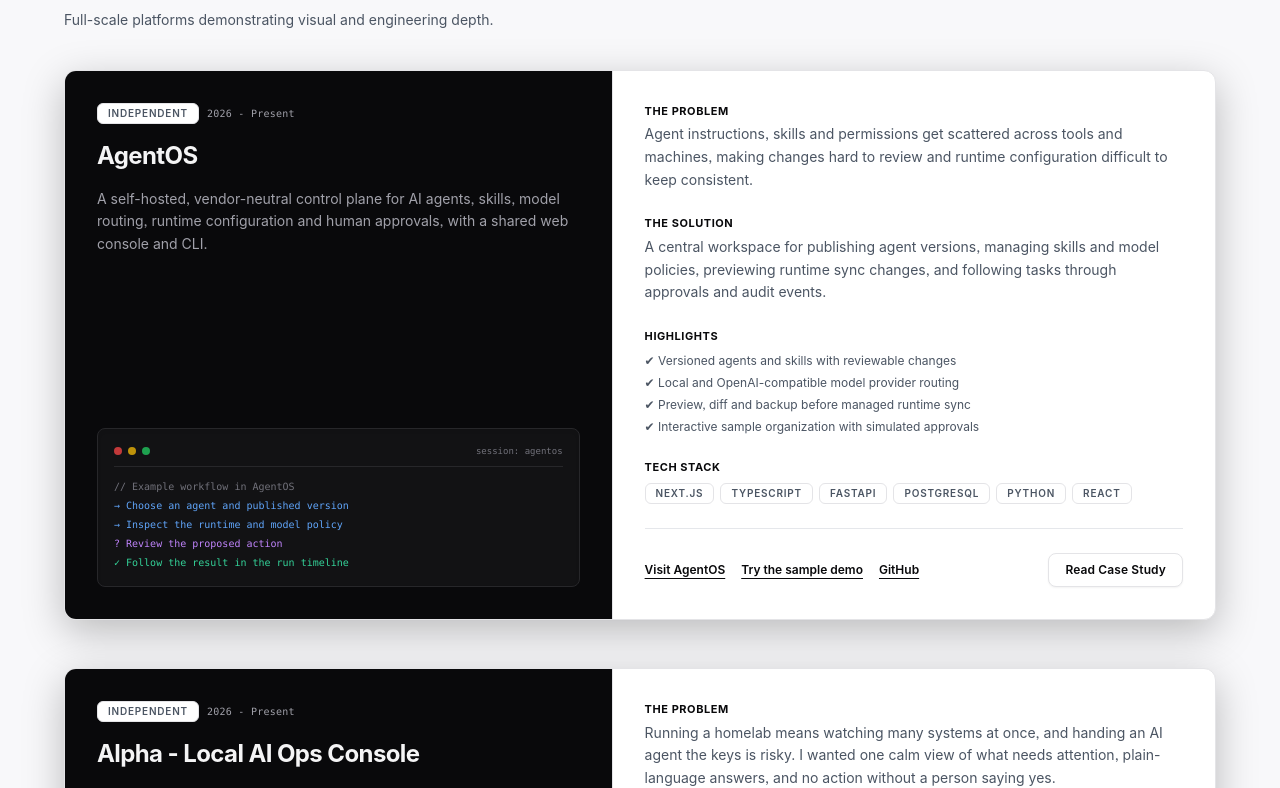
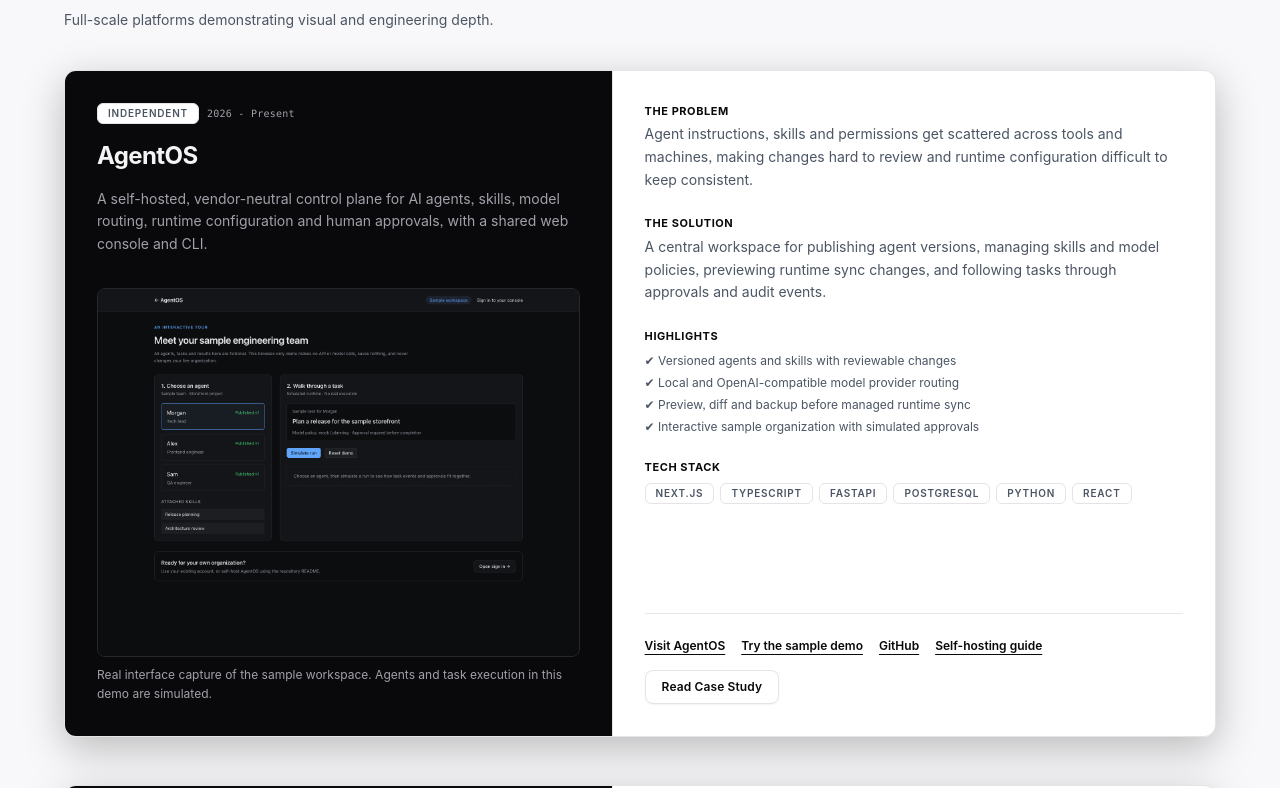
Before and after one commit to shashankshekhar2909/shashank-profile-updated, a Next.js app: page / in a window 1280 px wide. Shown: the part 2294-3082 px from the top of the page. Built offline with nearby package versions, Linux system fonts and the light colour scheme; no server answers.

Commit message:
feat(portfolio): showcase AgentOS with real screenshot and setup walkthrough

```diff
--- a/app/page.tsx
+++ b/app/page.tsx
@@ -1,4 +1,5 @@
 import Link from "next/link";
+import Image from "next/image";
 import type { Metadata } from "next";
 import site from "@/content/site.json";
 import articlesData from "@/content/articles.json";
@@ -262,8 +263,16 @@
                   <p className="text-sm leading-relaxed text-zinc-400">{product.summary}</p>
                 </div>
 
+                {product.image && (
+                  <figure className="mt-8">
+                    <Link href={`/projects/${product.slug}`}>
+                      <Image src={product.image.src} alt={product.image.alt} width={product.image.width} height={product.image.height} unoptimized className="h-auto w-full rounded-lg border border-zinc-800" />
+                    </Link>
+                    {product.image.caption && <figcaption className="mt-2 text-xs leading-relaxed text-zinc-400">{product.image.caption}</figcaption>}
+                  </figure>
+                )}
                 {/* CSS Generated Dashboard Layout Mockup */}
-                {product.mockup && (
+                {!product.image && product.mockup && (
                   <div className="mt-8 rounded-lg border border-zinc-800 bg-zinc-900/60 p-4 font-mono text-[10px] text-zinc-400 select-none shadow-inner" aria-hidden="true">
                     <div className="flex items-center justify-between border-b border-zinc-800 pb-2 mb-3">
                       <div className="flex items-center gap-1.5">
--- a/app/projects/[slug]/page.tsx
+++ b/app/projects/[slug]/page.tsx
@@ -2,6 +2,7 @@
 import { getProjectBySlug, getProjectSlugs } from "@/lib/projects";
 import type { Metadata } from "next";
 import Link from "next/link";
+import Image from "next/image";
 
 interface ProjectPageProps {
   params: { slug: string };
@@ -103,6 +104,13 @@
         )}
       </section>
 
+      {project.image && (
+        <figure>
+          <Image src={project.image.src} alt={project.image.alt} width={project.image.width} height={project.image.height} unoptimized className="h-auto w-full rounded-xl border border-mist" />
+          {project.image.caption && <figcaption className="mt-3 text-sm leading-relaxed text-graphite">{project.image.caption}</figcaption>}
+        </figure>
+      )}
+
       {/* Key Stats */}
       {project.stats && project.stats.length > 0 && (
         <section className="grid grid-cols-1 gap-4 sm:grid-cols-3">
--- a/components/ProjectCard.tsx
+++ b/components/ProjectCard.tsx
@@ -1,4 +1,5 @@
 import Link from "next/link";
+import Image from "next/image";
 import { Project } from "@/lib/projects";
 
 export default function ProjectCard({ project }: { project: Project }) {
@@ -18,6 +19,11 @@
         <p className="mt-3 text-sm leading-relaxed text-graphite">
           {project.summary}
         </p>
+        {project.image && (
+          <Link href={`/projects/${project.slug}`} className="mt-4 block">
+            <Image src={project.image.src} alt={project.image.alt} width={project.image.width} height={project.image.height} unoptimized className="h-auto w-full rounded-lg border border-mist" />
+          </Link>
+        )}
         {project.problem && (
           <p className="mt-3 text-sm leading-relaxed text-graphite">
             <span className="font-medium text-ink">Problem:</span> {project.problem}
--- a/content/projects/agentos.md
+++ b/content/projects/agentos.md
@@ -16,6 +16,12 @@
   - "Python"
   - "React"
 featured: true
+image:
+  src: "/images/projects/agentos-demo.png"
+  alt: "AgentOS sample workspace showing three fictional agents, attached skills and a simulated task."
+  width: 1440
+  height: 1100
+  caption: "Real interface capture of the sample workspace. Agents and task execution in this demo are simulated."
 summary: "A self-hosted, vendor-neutral control plane for AI agents, skills, model routing, runtime configuration and human approvals, with a shared web console and CLI."
 metaDescription: "AgentOS by Shashank Shekhar: a self-hosted AI agent control plane with versioned skills, model routing, runtime sync, approvals and an interactive sample demo."
 problem: "Agent instructions, skills and permissions get scattered across tools and machines, making changes hard to review and runtime configuration difficult to keep consistent."
@@ -50,6 +56,8 @@
     url: "https://agentos.buildwithshashank.com/demo"
   - label: "GitHub"
     url: "https://github.com/shashankshekhar2909/agentOs"
+  - label: "Self-hosting guide"
+    url: "https://github.com/shashankshekhar2909/agentOs/blob/feat/overview-demo/README.md#self-host-the-full-application"
 ---
 
 ## What it is
@@ -65,11 +73,31 @@
 - Prepare tasks in the web console or CLI, follow run events, and review approval requests and audit history.
 - Keep sign-in separate from the public introduction and sample workspace.
 
+## What works today
+- **Agent and skill management:** drafts, published versions, history and comparisons, with teams and project context.
+- **Model configuration:** provider registration, model discovery, health checks and explainable routing policies.
+- **Managed runtime sync:** preview changes, inspect diffs, apply with backups, and detect drift; Claude Code is a supported target.
+- **Operational controls:** a shared web/API/CLI workflow for tasks, run events, approval requests and audit history.
+- **Visitor showcase:** an introduction and a browser-only demo, separate from the authenticated console.
+
+The sample demo is a simulation with prewritten results. It does not demonstrate real model execution or grant access to the live organization. Additional runtime adapters and native model-driven execution are future work; the demo is not evidence that those capabilities are available.
+
 ## Try it
 The [AgentOS overview](https://agentos.buildwithshashank.com/) introduces the application. The [interactive demo](https://agentos.buildwithshashank.com/demo) lets visitors choose a fictional agent, simulate a task, approve or decline an action, and inspect the resulting timeline.
 
 The demo uses prewritten sample data in browser memory. It makes no API or model calls, creates no live tasks, and does not change the real organization. It demonstrates the workflow rather than real model execution. Access to the operational console requires sign-in; deployment access restrictions still apply.
 
+## A quick walkthrough
+1. Open the [sample workspace](https://agentos.buildwithshashank.com/demo) and choose Morgan, Alex or Sam to see their role and attached skills.
+2. Select **Simulate run**. Inspect the task, sample model policy and approval request in the timeline.
+3. Select **Approve simulation** to reveal the sample result, or **Decline simulation** to see the cancelled flow.
+4. Select **Reset demo** to try another agent. The demo stores no account or session and creates no real tasks.
+
+## Run your own instance
+The [self-hosting guide](https://github.com/shashankshekhar2909/agentOs/blob/feat/overview-demo/README.md#self-host-the-full-application) covers cloning from Git, prerequisites, database setup, first sign-in, production builds, updates and rollback. The same README includes a showcase-only setup that needs no database or model key.
+
+The guide currently lives on the published `feat/overview-demo` branch. Choose that branch for the current showcase and setup instructions; access to the GitHub repository may be required.
+
 ## Engineering choices
 The Next.js interface and CLI use a shared FastAPI backend, with PostgreSQL holding application state. Agent configuration is versioned, runtime sync changes are reviewable, and operational changes retain a rollback path.
 
--- a/lib/projects.ts
+++ b/lib/projects.ts
@@ -24,6 +24,7 @@
   outcome?: string;
   highlights?: string[];
   mockup?: MockupLine[];
+  image?: { src: string; alt: string; width: number; height: number; caption?: string };
   stats?: { value: string; label: string }[];
 }
 
```
Also changed, not shown: public/images/projects/agentos-demo.png (added).
